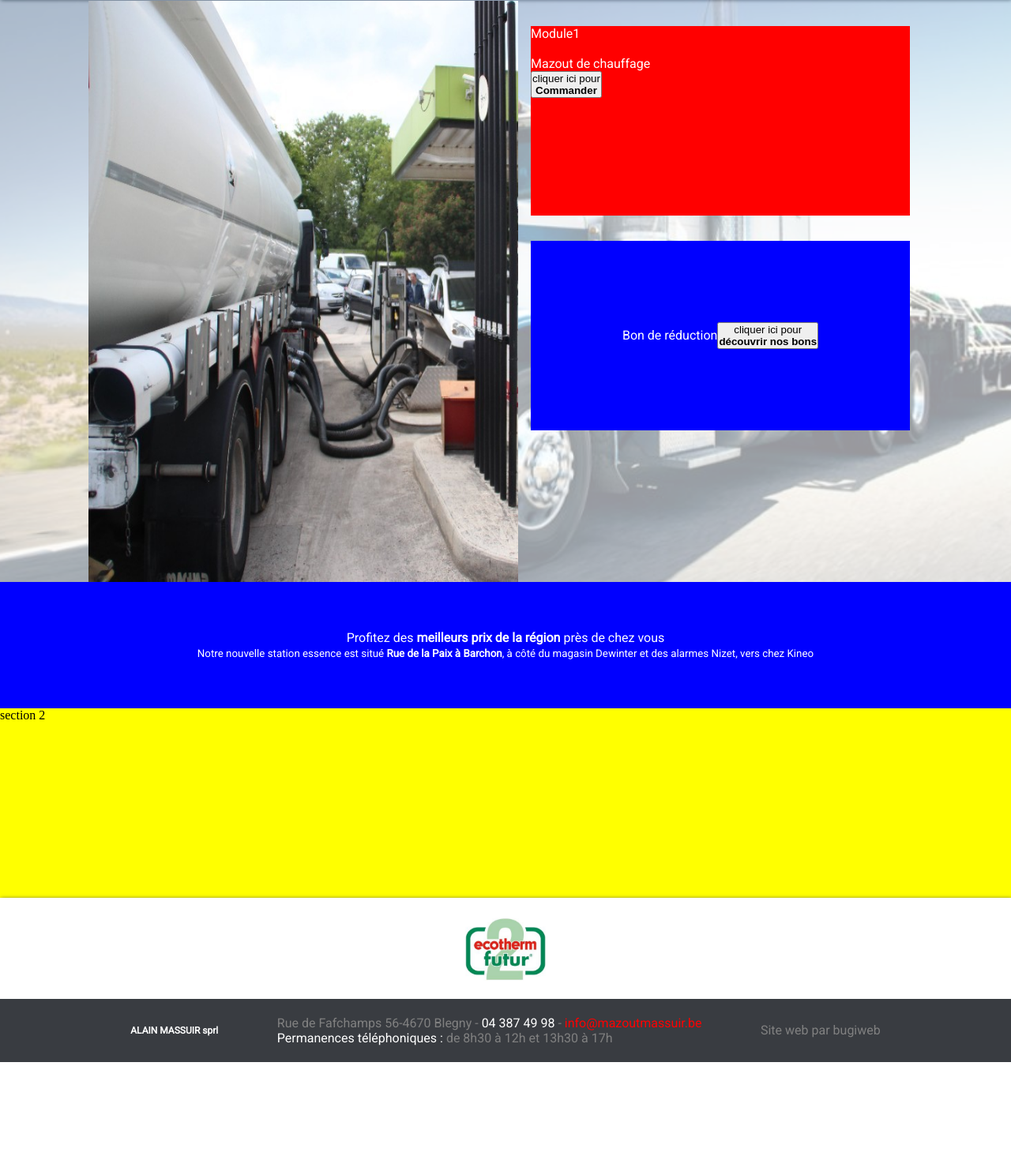
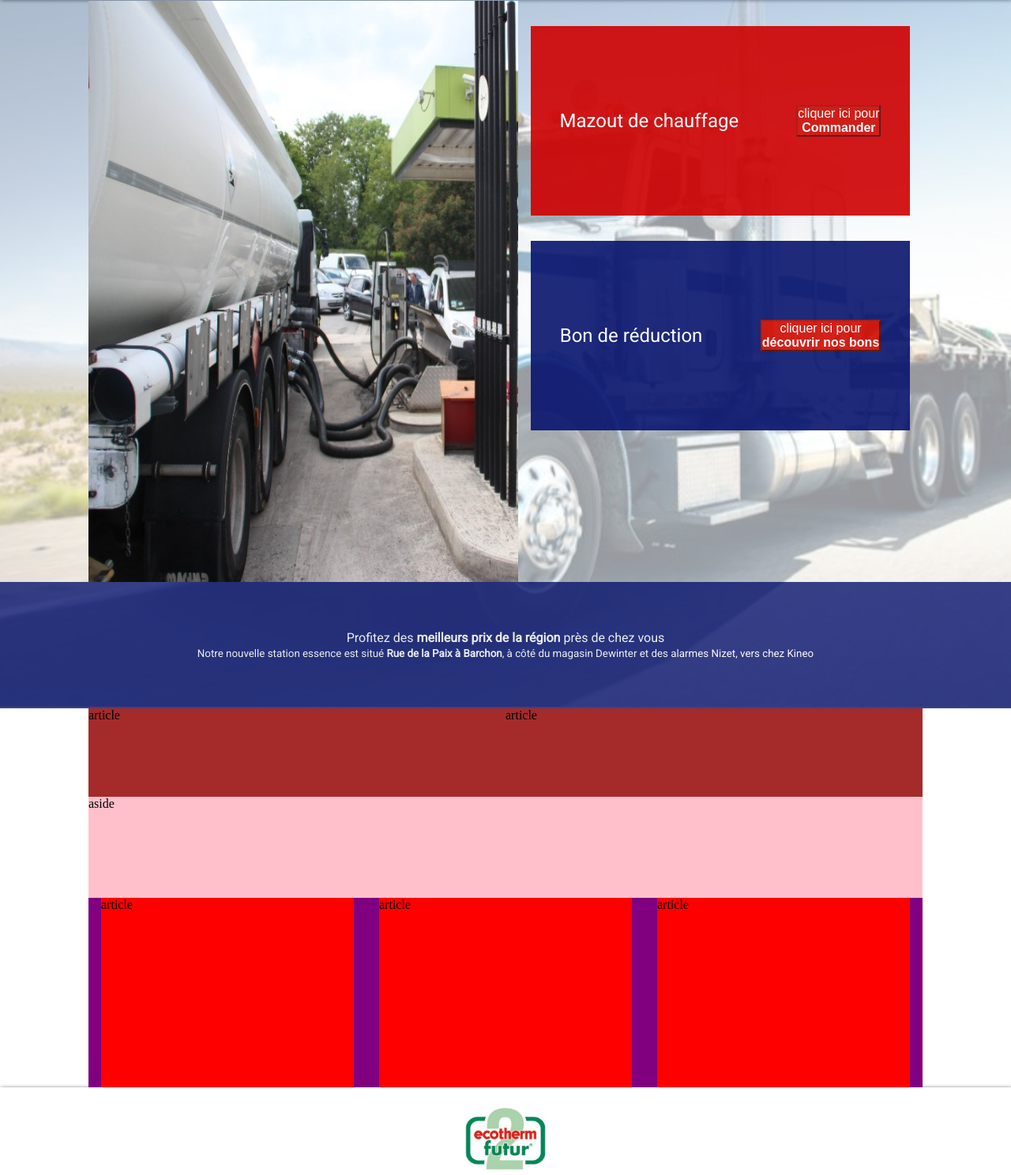
Before and after one commit to Guillaume-Kreit/Mazout, a plain HTML site: page index.html in a window 1280 px wide. Shown: the part 145-1633 px from the top of the page at 79% size. Before the commit the page ends 1490 px from the top, so only its background shows below. Drawn offline with Linux system fonts and the light colour scheme.

Commit message:
mercredi aprem

```diff
--- a/index.html
+++ b/index.html
@@ -31,30 +31,22 @@
             <li><a href="#">Contact</a></li>
         </nav>
 
-
-
-
-
-
-
-
-
         <section id="premier">
 
-          <div class="filtre"> </div>
+          <div class="filtre"></div>
           <div class="contenu">
               <div class="block">
                   <img class="brick" id="camion" src="images/camion3.JPG" alt="camion essence">
                   <div class="brick">
                       <aside class="module">
-                        <p>Module1</p><br>
-                        <p>Mazout de chauffage</p>
+                          <p class=titre>Mazout de chauffage</p>
+
                           <button>cliquer ici pour<br>
                               <b>Commander</b>
                           </button>
                       </aside>
                       <aside class="module">
-                        <p>Bon de réduction</p>
+                          <p class="titre">Bon de réduction</p>
                           <button>cliquer ici pour<br>
                               <b>découvrir nos bons</b>
                           </button>
@@ -74,33 +66,49 @@
 
 
 
+        <section id="deuxieme">
+
+            <div class="pain">
+
+                <div class="cornichon">
+
+                    <div class="steak">
+                        <p>article</p>
+                    </div>
+
+                    <div class="steak">
+                        <p>article</p>
+                    </div>
+
+                </div>
+
+                <div class="cornichon">
+                    <p>aside</p>
+                </div>
+
+            </div>
+
+            <div class="pain">
+
+                <div class="tomate">
+                    <p>article</p>
+                </div>
+
+                <div class="tomate">
+                    <p>article</p>
+                </div>
+
+                <div class="tomate">
+                    <p>article</p>
+                </div>
+
+            </div>
+
+        </section>
 
 
 
 
-
-
-        <section id="deuxieme">
-
-            <p>section 2</p>
-
-            <article class="">
-            </article>
-
-
-
-            <aside class="">
-            </aside>
-
-            <article class="">
-            </article>
-
-            <article class="">
-            </article>
-
-            <article class="">
-            </article>
-        </section>
         <section id="troisieme">
             <img id="logo3" src="images/logo3.jpg" alt="ecotherm futur">
         </section>
--- a/style.css
+++ b/style.css
@@ -32,7 +32,7 @@ header{
 }
 
 i.fa-phone{
-  color: red;
+  color: #CF0001;
 }
 
 i.fa-gas-pump{
@@ -89,15 +89,9 @@ a:hover{
 }
 
 
-
 #premier{
   display: flex;
   flex-direction:column;
-
-  /* complicance*/
-
-
-  /*opacity: 0.4;*/
 }
 
 .filtre{
@@ -109,7 +103,7 @@ a:hover{
   z-index: 0;
   position: absolute;
   top: 9em;
-  height: 50em;
+  height: 56em;
   width: 100%;
 }
 
@@ -128,9 +122,6 @@ a:hover{
 .brick:nth-child(1){
   width: 34em;
   height: 46em;
-
-  /*complicance*/
-
 }
 
 .brick:nth-child(2){
@@ -140,38 +131,58 @@ a:hover{
 }
 
 .module:nth-child(1){
-  background-color: red;
+  background-color: #CF0001;
+  opacity: 0.9;
   width: 30em;
   height: 15em;
   margin-top: 2em;
   margin-left: 1em;
   color: white;
+  display: block;
+  display: flex;
+  flex-direction: row;
+  justify-content: space-around;
+  align-items: center;
+}
+
+.titre{
+  font-size: 1.5em;
 }
 
 .module:nth-child(2){
-  background-color: blue;
+  background-color: #08146E;
+  opacity: 0.9;
   width: 30em;
   height: 15em;
   margin-top: 2em;
   margin-left: 1em;
   color: white;
 
-
   display: flex;
-  justify-content: center;
+  flex-direction: row;
+  justify-content: space-around;
   align-items: center;
 }
 
 .block:nth-child(2){
   width: 100%;
   height: 10em;
-  background-color: blue;
+  background-color: #08146E;
+  opacity: 0.8;
   color: white;
   text-align: center;
   font-family: 'Roboto', sans-serif;
   display: flex;
   justify-content: center;
   align-items: center;
+}
+
+button{
+  background-color: #CF0A01;
+  color: white;
+  border-color: #A70A01;
+
+  font-size: 1em;
 }
 
 
@@ -183,11 +194,80 @@ a:hover{
 
 
 
+#deuxieme{
 
-#deuxieme{
+  background-color: white;
+  display: flex;
+  flex-direction: column;
+  padding-left: 7em;
+  padding-right: 7em;
+}
+
+.pain:nth-child(1){
+  background-color: yellow;
   height: 15em;
-  background-color: yellow;
+  width: 100%;
+  display: flex;
+  flex-direction: column;
 }
+
+.cornichon:nth-child(1){
+  background-color: green;
+  width: 100%;
+  height: 7em;
+  display: flex;
+  flex-direction: row;
+}
+
+.steak:nth-child(1){
+  background-color: brown;
+  width: 50%;
+
+}
+
+.steak:nth-child(2){
+  background-color: brown;
+  width: 50%;
+}
+
+.cornichon:nth-child(2){
+  background-color: pink;
+  width: 100%;
+  height: 8em;
+}
+
+.pain:nth-child(2){
+  background-color: purple;
+  height: 15em;
+  width: 100%;
+  display: flex;
+  flex-direction: row;
+  justify-content: space-around;
+}
+
+.tomate:nth-child(1){
+  background-color: red;
+  width: 20em;
+}
+
+.tomate:nth-child(2){
+  background-color: red;
+  width: 20em;
+}
+
+.tomate:nth-child(3){
+  background-color: red;
+  width: 20em;
+}
+
+
+
+
+
+
+
+
+
 
 #troisieme{
   background-color: white;
```
Also changed, not shown: images/camion4.jpg (added). Lines whose indentation alone changed are shown as unchanged.
